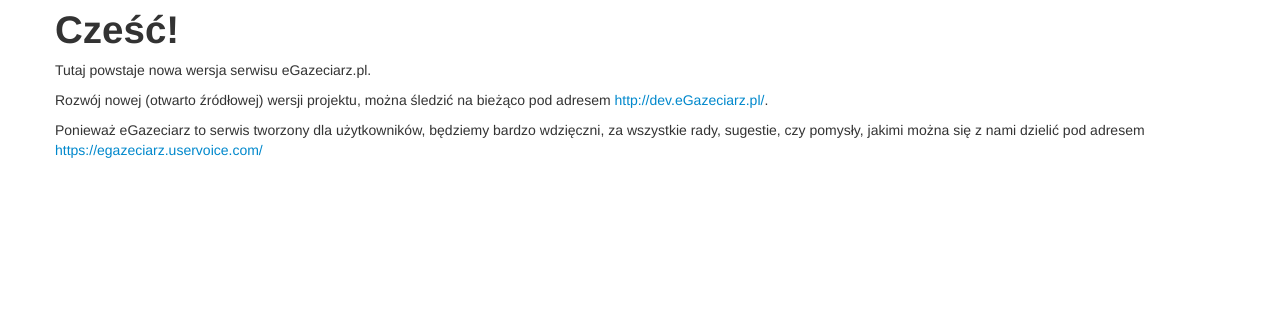
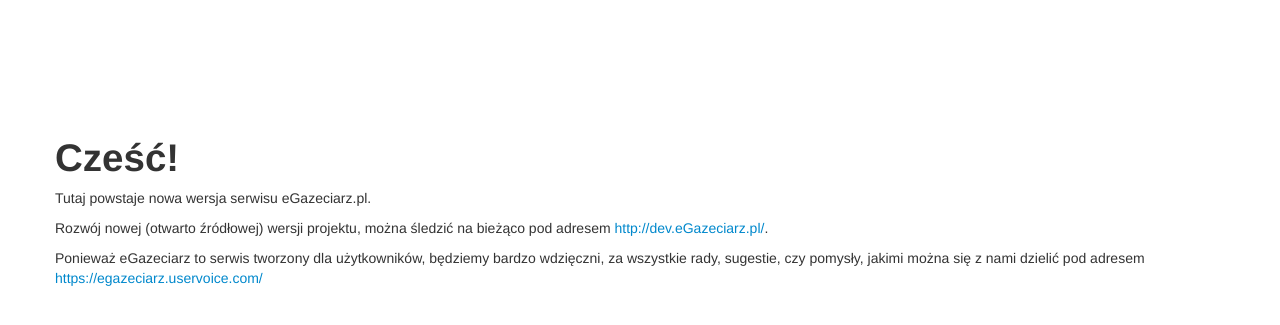
Before and after one commit to SpisTresci/eGazeciarz, a Django app: page / in a window 1280 px wide. Shown: the top 325 px of the page. Run offline with Django 3.2, Linux system fonts and the light colour scheme; parts of the project's set-up code (start-up, migrations or seed data) failed here and were passed over.

Commit message:
T586: text center

```diff
--- a/egazeciarz/egazeciarz/templates/index.html
+++ b/egazeciarz/egazeciarz/templates/index.html
@@ -3,7 +3,7 @@
 {% block title %}eGazeciarz - Strona Główna{% endblock title %}
 
 {% block body %}
-    <div class="jumbotron" >
+      <div class="jumbotron" style="margin-top:10%; margin-bottom: 10%">
         <div class="container">
             <h1>Cześć!</h1>
             <p>Tutaj powstaje nowa wersja serwisu eGazeciarz.pl.</p>
```
